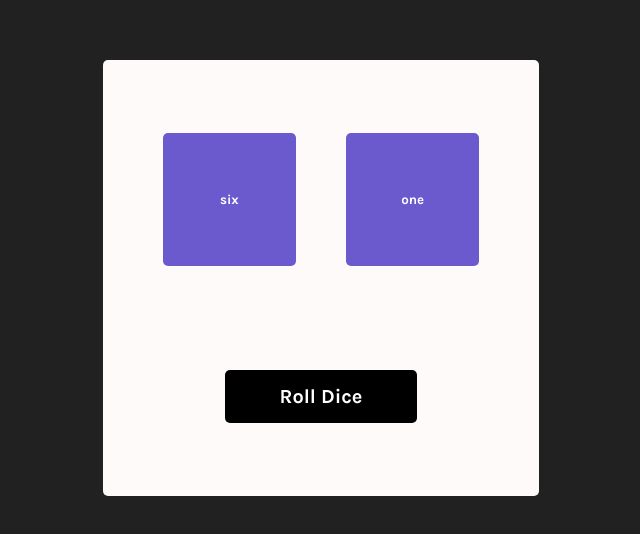
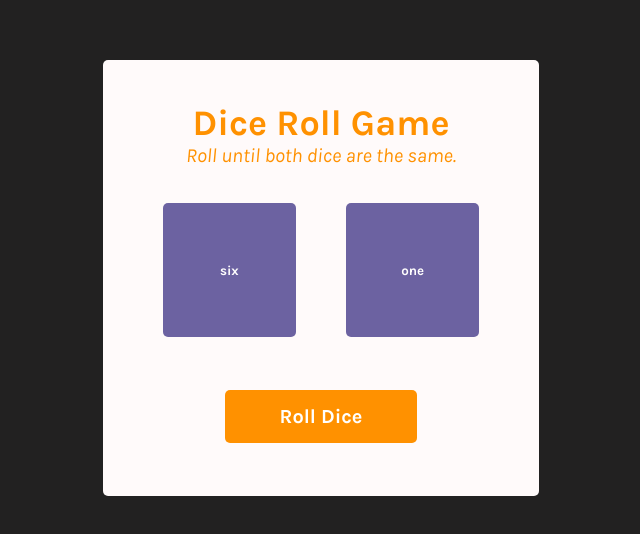
Before and after one commit to 1819367/dice-roll, a React (Vite) app: page / in a window 1280 px wide. Shown: the part 122-656 px from the top of the page, without its empty margins (319-959 px from the left). Built offline with nearby package versions, Linux system fonts and the light colour scheme.

Commit message:
add gamewon variable

```diff
--- a/package.json
+++ b/package.json
@@ -4,7 +4,7 @@
   "version": "0.0.0",
   "type": "module",
   "scripts": {
-    "dev": "vite",
+    "dev": "vite --open",
     "build": "vite build",
     "lint": "eslint .",
     "preview": "vite preview",
--- a/src/App.jsx
+++ b/src/App.jsx
@@ -8,6 +8,9 @@ export default function App() {
 
   //state to hold array of dice
   const [ dice, setDice ] = useState(generateAllNewDice());
+
+  //create a game won variable
+  const gameWon = dice.every(die => die.value === dice[0].value);
 
   //generate two dice with a random side name
   function generateAllNewDice() {
@@ -29,16 +32,29 @@ export default function App() {
   }
 
   const diceElements = dice.map((dieObj) => (
-    <Die key={dieObj.id} value={dieObj.value} />  //pass value and id props
+    <Die
+      key={dieObj.id}
+      value={dieObj.value}
+      gameWon={gameWon}/>
   ))
 
   return (
     <main>
+      <div>
+        {gameWon && <p className="main-text_win">Congratulations! You won!<br></br>Press "New Game" to play again.</p>}
+      </div>
+      <div>
+        <h1 className="main-title">Dice Roll Game</h1>
+        <p className="main-text">Roll until both dice are the same.</p>
+      </div>
+
       <div className='dice-container'>
         {diceElements}
       </div>
         <RollDice
-          onClick={handleClick}/>
+          onClick={handleClick}
+          gameWon={gameWon} //pass gameWon as a prop
+          />
     </main>
   )
 }
--- a/src/components/Die.jsx
+++ b/src/components/Die.jsx
@@ -1,5 +1,8 @@
 export default function Die(props) {
     return (
-         <button  className='btn-die'>{props.value}</button>
+         <button
+            className={`btn-die ${props.gameWon ? "btn-die_accent" : "btn-die"}`}>
+                {props.value}
+        </button>
     )
 }
--- a/src/components/RollDice.jsx
+++ b/src/components/RollDice.jsx
@@ -3,7 +3,7 @@ export default function RollDice(props) {
         <button
             className='btn-roll btn-roll_style'
             onClick={props.onClick}>
-                Roll Dice
+                {props.gameWon? "New Game" : "Roll Dice"}
         </button>
     )
 }
--- a/src/index.css
+++ b/src/index.css
@@ -25,14 +25,40 @@ div#root {
   max-width: 500px;
 }
 
+h1,
+p {
+  margin: 0 auto;
+}
+
 main {
   background: #FFFAFA;
+  color:#FF9100;
   height: 100%;
   border-radius: 5px;
   display: flex;
   flex-direction: column;
   justify-content: space-evenly;
   align-items: center;
+}
+
+.main-title {
+  font-weight: 700;
+  font-size: 2.25rem;
+}
+
+.main-text {
+  font-size: 1.25rem;
+  font-style: italic;
+  margin-bottom: 15px;
+}
+
+.main-text_win {
+  color: black;
+  font-weight: 900;
+  font-size: 1.5rem;
+  /* max-width: 90%; */
+  margin-top: 1.5rem;
+  line-height: 1;
 }
 
 .dice-container {
@@ -48,6 +74,7 @@ button {
   font-weight: 700;
   transition: transform 200ms ease-in-out;
   border-radius: 5px;
+  color: white;
 }
 
 button:hover {
@@ -56,17 +83,21 @@ button:hover {
 }
 
 button:focus {
-  outline: 4px solid 		#FF9100;
+  outline: 4px solid 	#FF9100;
   outline-offset: 2px;
 }
 
 .btn-die {
   padding: 2em;
   box-shadow: 0px 2px 2px rgba(o, 0, 0, 0.15);
-  background: slateblue;
-  color: #fff;
+  background: darkslateblue;
   min-width: 5em;
   min-height: 5em;
+  opacity: .8;
+}
+
+.btn-die_accent{
+  background: black;
 }
 
 @media (min-width: 600px) {
@@ -79,8 +110,7 @@ button:focus {
 
 .btn-roll {
   padding: .75em 2.75em;
-  color: #fff;
-  background: black;
+  background: #FF9100;;
   font-size: 1.25rem;
-
+  margin-bottom: 2rem;
 }
```
